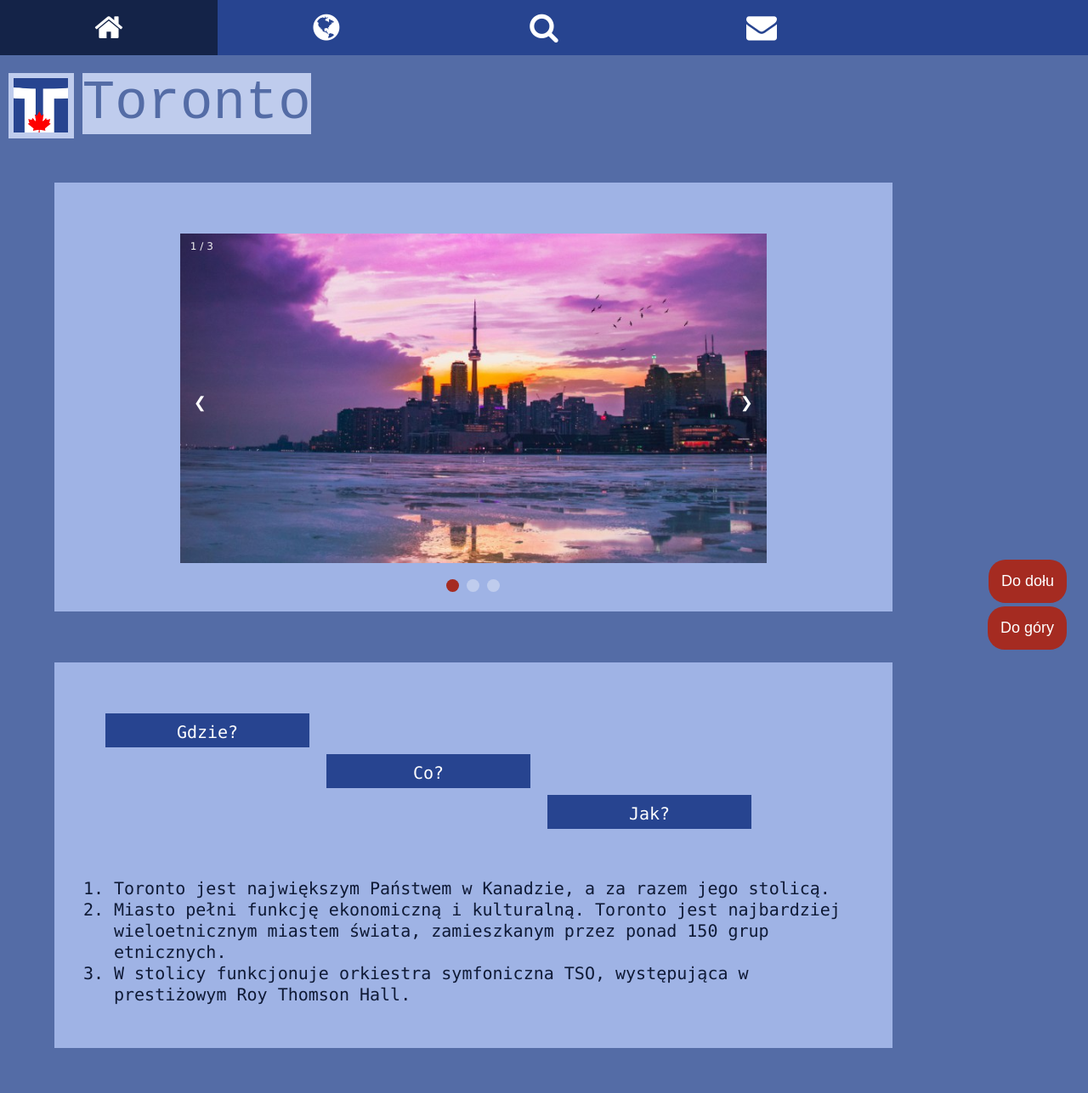
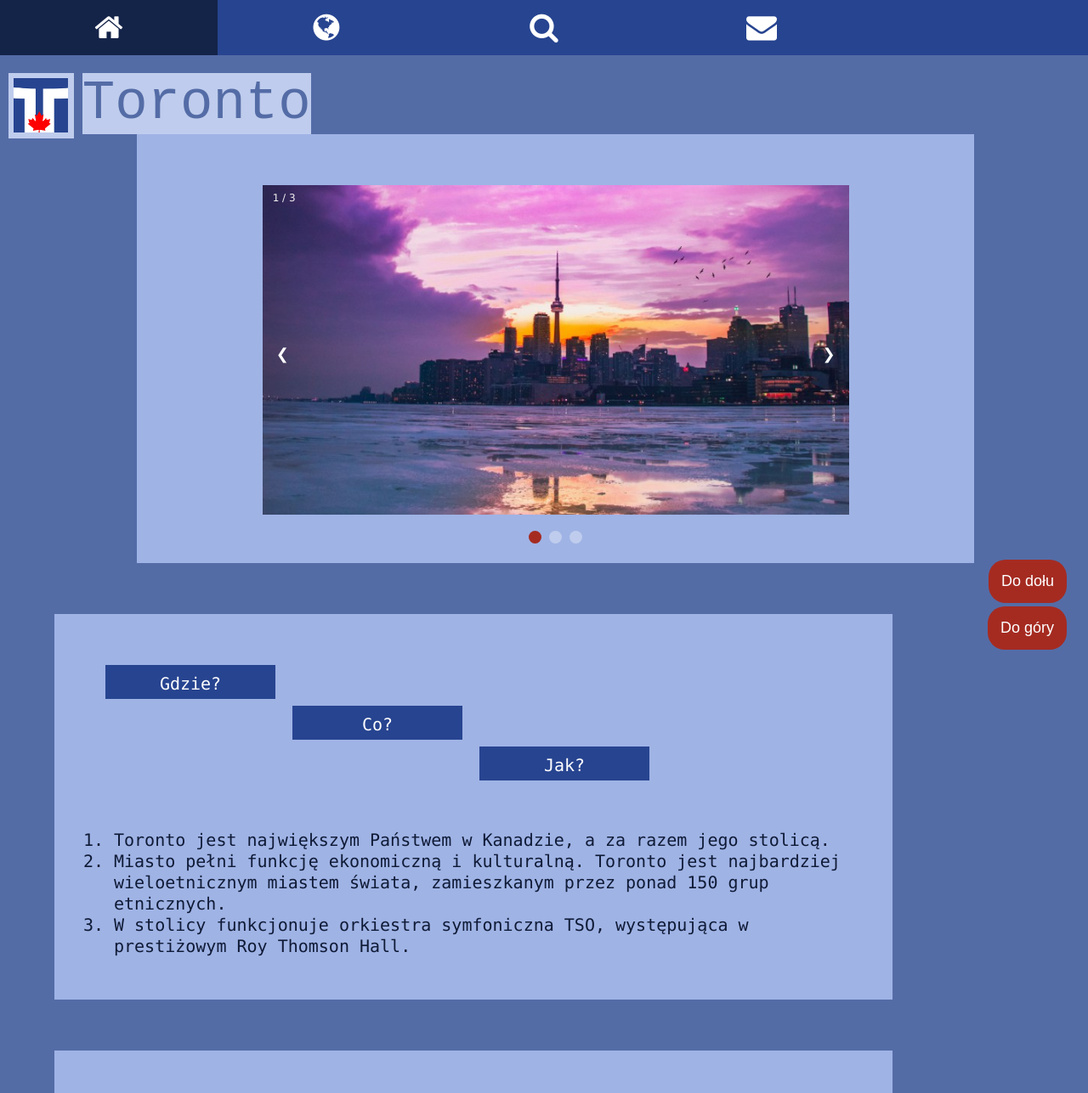
Before and after one commit to juliakomor2ta/juliakomor2ta.github.io, a plain HTML site: page index.html in a window 1280 px wide. Shown: the top 1287 px of the page at 85% size. Drawn offline with Linux system fonts and the light colour scheme.

Commit message:
Update style2.css

```diff
--- a/style2.css
+++ b/style2.css
@@ -2,9 +2,9 @@ body{
 	color: #546CA6;
 	background-color: #546CA6;
 	font-family: "Lucida Console";
-    margin-right: 50%;
+    margin-right: 10%;
 }
-
+H
 #container{
 	width: 100%;
 	height: 120px;
@@ -83,7 +83,7 @@ body{
 
 .button{
 	margin: 10px;
-	width: 240px;
+	width: 200px;
 	height: 40px;
 	background-color:  #274490;
 	font-size:20px;
@@ -134,7 +134,7 @@ ol{
     color: #0F1A36;
     margin-left: 5%;
     margin-bottom: 60px;
-    margin-right: 10%;
+    margin-right: 5%;
     width: 77%;
 	height: auto;
 	float: left;
```
